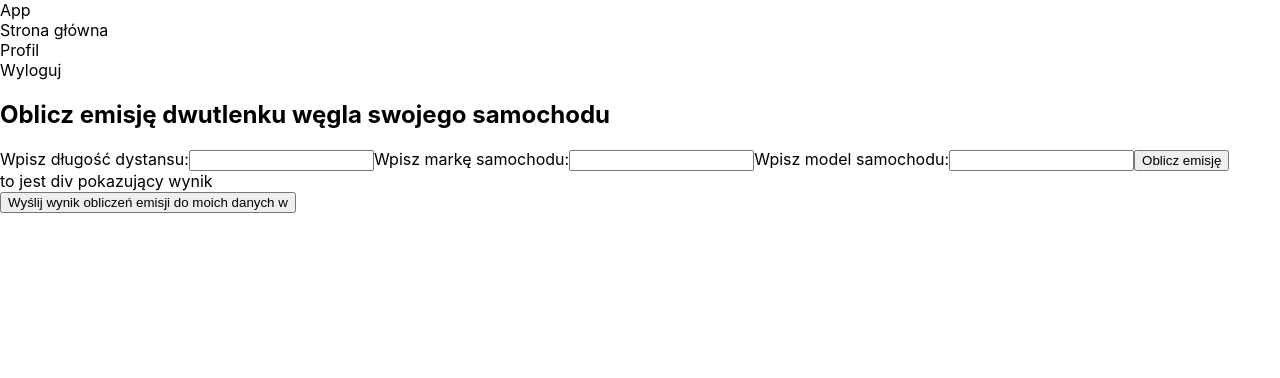
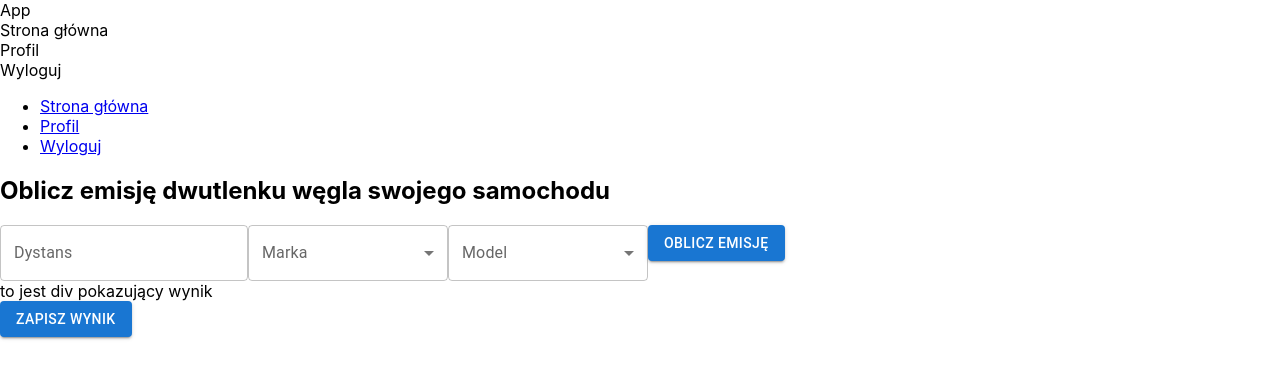
Before and after one commit to infoshareacademy/jfddr7-team-co2car, a React (Create React App) app: page /home in a window 1280 px wide. Shown: the top 378 px of the page. Built offline with nearby package versions, Linux system fonts and the light colour scheme.

Commit message:
add first styles to hoem.tsx and creates ne component Navigation.tsx
Co-authored-by: Grzegorz Uberman <g-uberman@users.noreply.github.com>
Co-authored-by: Monika Hilbrycht <monika-hilbrycht@users.noreply.github.com>
Co-authored-by: tom-stenka <tom.stenka@gmail.com>

```diff
--- a/package.json
+++ b/package.json
@@ -3,6 +3,10 @@
   "version": "0.1.0",
   "private": true,
   "dependencies": {
+    "@emotion/react": "^11.10.5",
+    "@emotion/styled": "^11.10.5",
+    "@mui/base": "^5.0.0-alpha.105",
+    "@mui/material": "^5.10.13",
     "@testing-library/jest-dom": "^5.16.5",
     "@testing-library/react": "^13.4.0",
     "@testing-library/user-event": "^13.5.0",
--- a/src/App.tsx
+++ b/src/App.tsx
@@ -4,20 +4,21 @@ import { Home } from "./components/Home";
 import { FC } from "react";
 import { Register } from "./components/Register/Register";
 import { Login } from "./components/Login/Login";
-import { Context } from "./ContextProvider";
+import { Navigation } from "./components/Navigation";
+// import { Context } from "./ContextProvider";
 
 export const App: FC = () => {
   return (
     <>
       App
+      <Navigation />
       <Routes>
         <Route path="/home" element={<Home />}></Route>
         <Route path="/register" element={<Register />}></Route>
         <Route path="/login" element={<Login />}></Route>
-
       </Routes>
     </>
   );
-}
+};
 
 export default App;
--- a/src/components/Home.tsx
+++ b/src/components/Home.tsx
@@ -1,36 +1,79 @@
-import { FC } from "react";
+import { FC, useState } from "react";
+import Button from "@mui/material/Button";
+import TextField from "@mui/material/TextField";
+import FormControl from "@mui/material/FormControl";
+import InputLabel from "@mui/material/InputLabel";
+import Select from "@mui/material/Select";
+import MenuItem from "@mui/material/MenuItem";
+// import Input from "@mui/material/Input";
+// import FormHelperText from "@mui/material/FormHelperText";
 
 export const Home: FC = () => {
+  const [vehicleMakes, setVehicleMakes] = useState<string[]>([
+    "AlfaRomeo",
+    "Ferrari",
+    "Toyota",
+  ]);
+  const [vehicleModels, setVehicleModels] = useState<string[]>([
+    "model1",
+    "model2",
+    "model3",
+  ]);
+
   return (
     <div>
-      <div>
-        <div>Strona główna</div>
-        <div> Profil</div>
-        <div> Wyloguj</div>
-      </div>
       <h2>Oblicz emisję dwutlenku węgla swojego samochodu </h2>
       <form>
-        <label>
-          Wpisz długość dystansu:
-          <input type="text" />
-        </label>
+        <FormControl sx={{ minWidth: 200 }}>
+          <TextField
+            id="dystans"
+            label="Dystans"
+            // onChange={handleChange}
+          ></TextField>
+        </FormControl>
 
-        <label>
-          Wpisz markę samochodu:
-          <input type="select" />
-        </label>
+        <FormControl sx={{ minWidth: 200 }}>
+          <InputLabel id="marka">Marka</InputLabel>
+          <Select
+            labelId="marka"
+            id="marka"
+            label="Marka"
+            // onChange={handleChange}
+          >
+            {vehicleMakes.map((make, index) => (
+              <MenuItem value={make} key={index}>
+                {make}
+              </MenuItem>
+            ))}
+          </Select>
+        </FormControl>
 
-        <label>
-          Wpisz model samochodu:
-          <input type="text" />
-        </label>
+        <FormControl sx={{ minWidth: 200 }}>
+          <InputLabel id="model">Model</InputLabel>
+          <Select
+            labelId="model"
+            id="model"
+            label="Model"
+            // onChange={handleChange}
+          >
+            {vehicleModels.map((model, index) => (
+              <MenuItem value={model} key={index}>
+                {model}
+              </MenuItem>
+            ))}
+          </Select>
+        </FormControl>
 
-        <button>Oblicz emisję</button>
+        <Button variant="contained" color="primary">
+          Oblicz emisję
+        </Button>
         <div> to jest div pokazujący wynik</div>
       </form>
 
       {/* <Wykres/> tutaj później włożyc komponent z wykresem*/}
-      <button> Wyślij wynik obliczeń emisji do moich danych w </button>
+      <Button variant="contained" color="primary">
+        Zapisz wynik
+      </Button>
     </div>
   );
 };
--- /dev/null
+++ b/src/components/Navigation.tsx
@@ -0,0 +1,23 @@
+import { FC } from "react";
+
+import { Link } from "react-router-dom";
+export const Navigation: FC = () => {
+  return (
+    <>
+      <div>Strona główna</div>
+      <div> Profil</div>
+      <div> Wyloguj</div>
+      <ul>
+        <li>
+          <Link to="/">Strona główna</Link>
+        </li>
+        <li>
+          <Link to="/">Profil</Link>
+        </li>
+        <li>
+          <Link to="/">Wyloguj</Link>
+        </li>
+      </ul>
+    </>
+  );
+};
```
Also changed, not shown: 1 other file (tests, documents, lock files or other folders).
